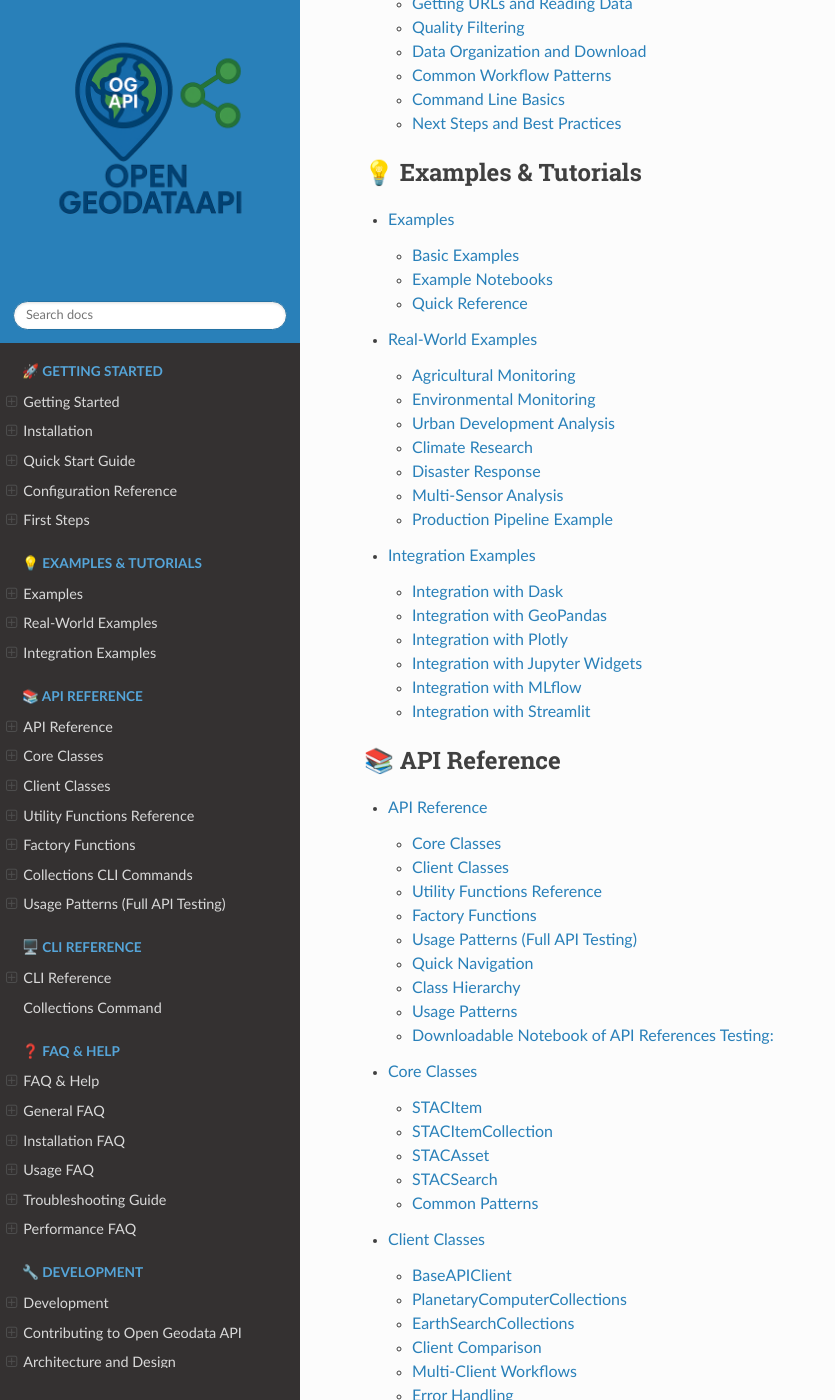
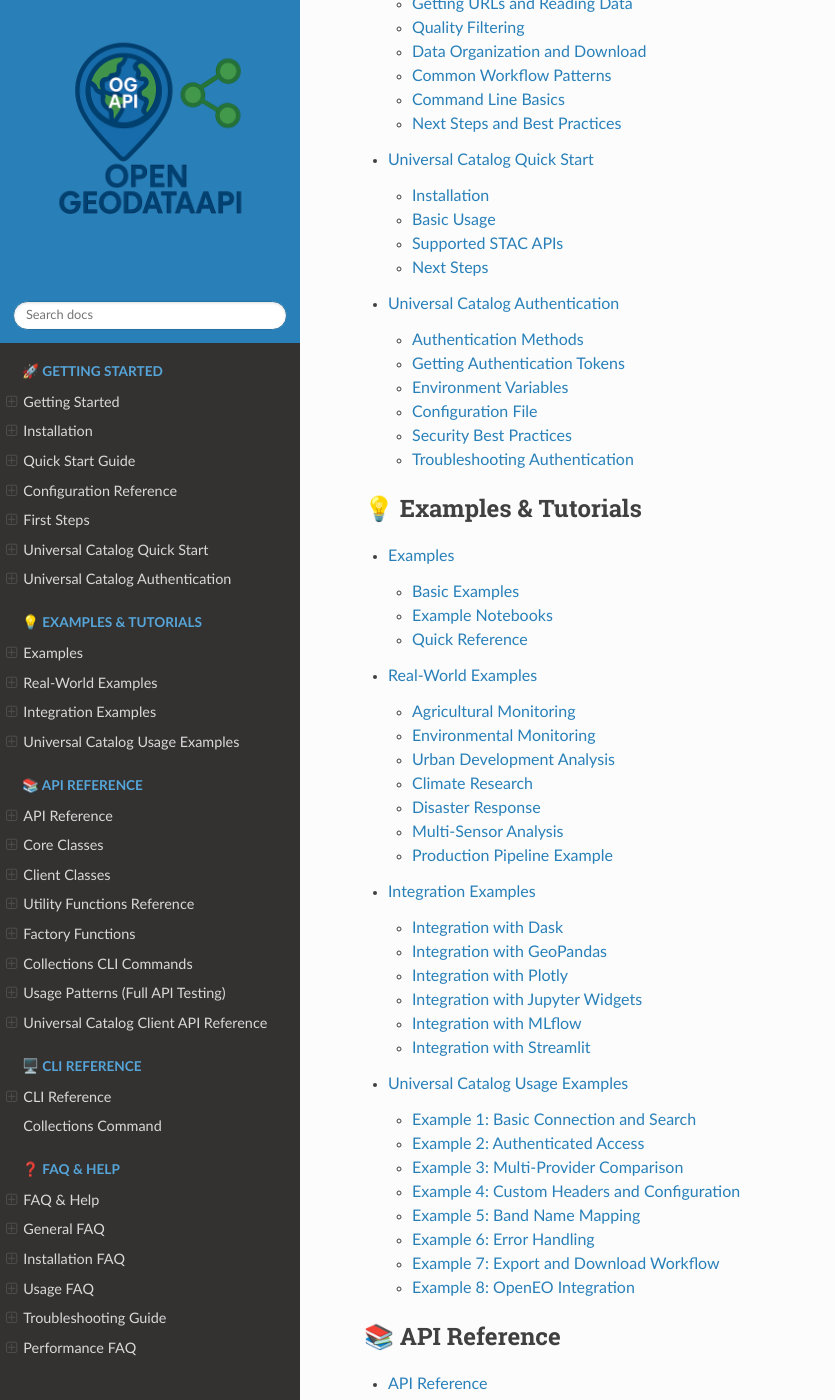
Before and after one commit to Mirjan-Ali-Sha/open-geodata-api, a Sphinx documentation site: the page built from docs/index.rst, in a window 1280 px wide and 1400 px high, scrolled down 2962 px. Shown: the whole window, without its empty margins (0-835 px from the left). Built offline with Sphinx 7.4.7 and the Read the Docs theme 3.1.0, drawn with Linux system fonts in a browser that asks for light colours; pages that are not in the unit, such as notebooks, are missing from menus; some of the changed text lies outside the part shown.

Commit message:
adding unified client documentation

```diff
--- a/docs/index.rst
+++ b/docs/index.rst
@@ -87,6 +87,8 @@ Documentation Sections
    sections/getting-started/quickstart
    sections/getting-started/configuration
    sections/getting-started/first-steps
+   sections/getting-started/catalog-quickstart
+   sections/getting-started/catalog-authentication
 
 .. toctree::
    :maxdepth: 2
@@ -95,6 +97,7 @@ Documentation Sections
    sections/examples/index
    sections/examples/real-world-examples
    sections/examples/integration-examples
+   sections/examples/catalog-examples
 
 .. toctree::
    :maxdepth: 2
@@ -107,6 +110,7 @@ Documentation Sections
    sections/api-reference/factory-functions
    sections/api-reference/collections
    sections/api-reference/usage-patterns
+   sections/api-reference/catalog-client
 
 .. toctree::
    :maxdepth: 2
@@ -125,6 +129,7 @@ Documentation Sections
    sections/faq/usage
    sections/faq/troubleshooting
    sections/faq/performance
+   sections/faq/catalog-faq
 
 .. toctree::
    :maxdepth: 2
```
